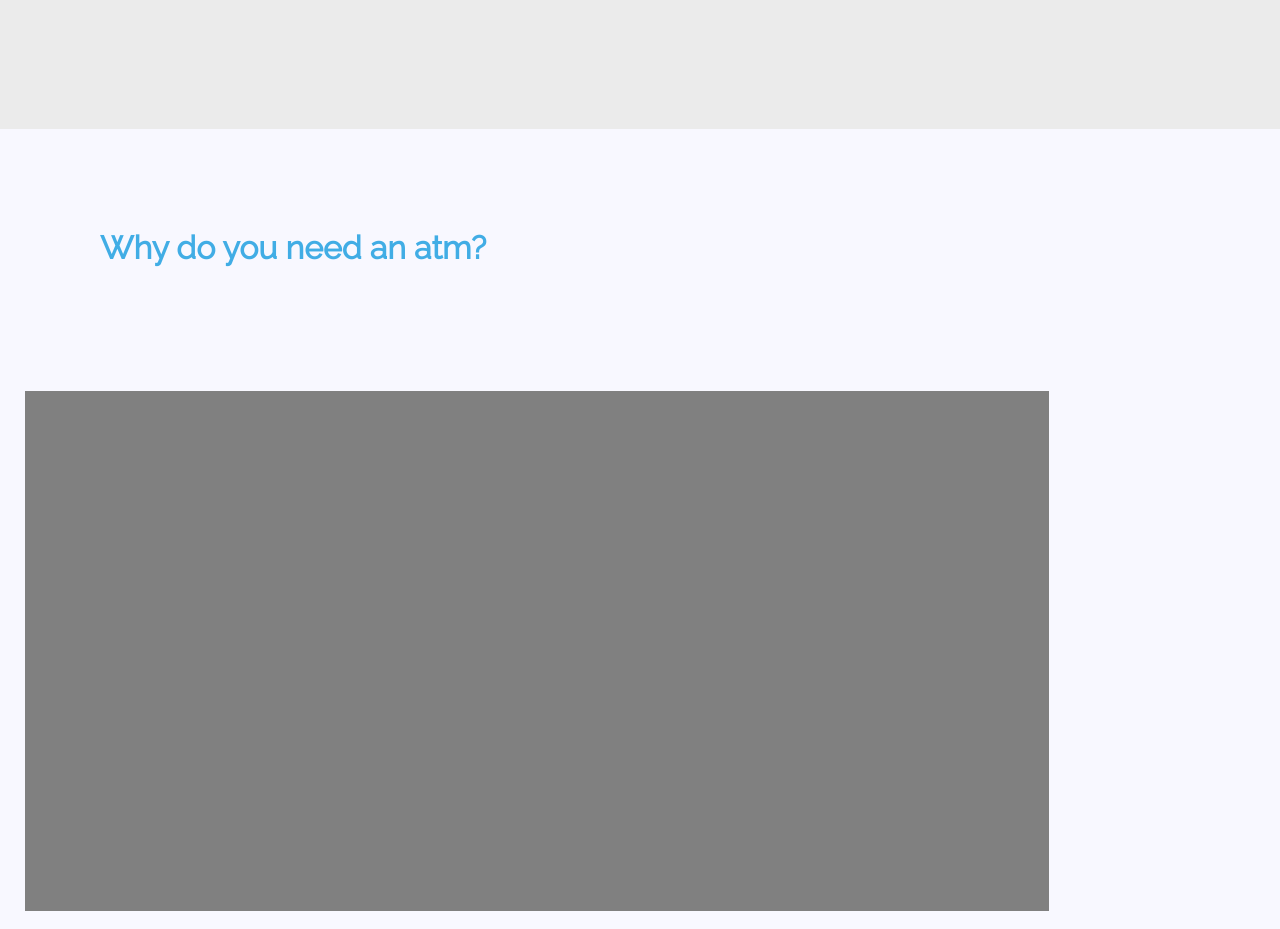
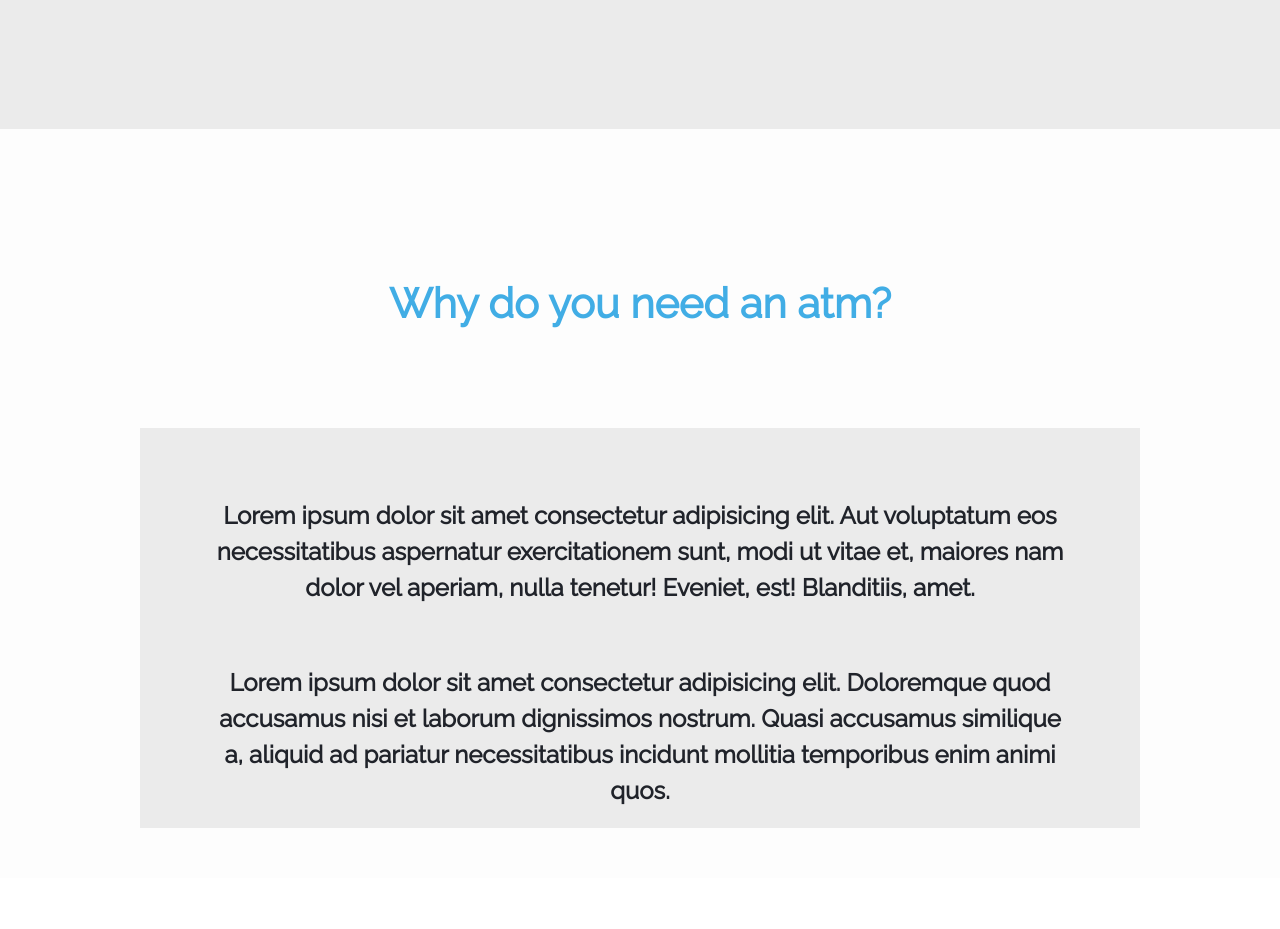
Before and after one commit to JosephAlba19/alba-company, a website: page src/index.html in a window 1280 px wide. Shown: the part 1540-2469 px from the top of the page. After the commit the page ends 2418 px from the top, so only its background shows below. Drawn offline with Linux system fonts and the light colour scheme.

Commit message:
Modified navbar

```diff
--- a/src/index.html
+++ b/src/index.html
@@ -2,7 +2,7 @@
 <html lang="en">
 
 <head>
-    <title>Alba Capital</title>
+    <title>Alba Capital|ATM's|LLC</title>
 
     <meta charset="UTF-8">
     <meta name="viewport" content="width=device-width, initial-scale=1.0">
@@ -18,7 +18,7 @@
 <body>
 
     <nav class="navbar">
-        <a href="#" class="logo">alba capital llc</a>
+        <a href="#" class="logo">alba capital ATM's llc</a>
         <ul class="nav-links">
             <li class="nav-item">
                 <a href="#" class="nav-link">Home</a>
@@ -73,10 +73,14 @@
             <h1>Why do you need an atm?</h1>
         </div>
         <div class="disc-box">
-
-        </div>
-        <div class="disc-box-1">
-
+            <p class="disc-box-abt">Lorem ipsum dolor sit amet consectetur adipisicing elit. Aut voluptatum eos
+                necessitatibus aspernatur
+                exercitationem sunt, modi ut vitae et, maiores nam dolor vel aperiam, nulla tenetur! Eveniet, est!
+                Blanditiis, amet.</p>
+            <br>
+            <P class="disc-box-abt">Lorem ipsum dolor sit amet consectetur adipisicing elit. Doloremque quod accusamus
+                nisi et laborum dignissimos nostrum. Quasi accusamus similique a, aliquid ad pariatur necessitatibus
+                incidunt mollitia temporibus enim animi quos.</P>
         </div>
     </div>
 </body>
--- a/src/scss/style.scss
+++ b/src/scss/style.scss
@@ -48,6 +48,7 @@ nav {
     .nav-item {
         padding: 10px 15px;
         .nav-link {
+            padding-bottom: 5px;
             color: #fff;
             text-decoration: none;
             position: relative;
@@ -85,6 +86,7 @@ nav {
     max-width: 100%;
     display: flex;
     align-items: center;
+
     .hero-content {
         color: $reactBlack;
         padding: 50px;
@@ -107,6 +109,7 @@ nav {
         .atm-img {
             display: flex;
             flex-direction: row;
+            flex-wrap: wrap;
         }
     }
 
@@ -132,30 +135,35 @@ nav {
         flex-direction: column;
         justify-content: space-evenly;
         align-items: center;
-        border-bottom: solid 5px $skyBlue;
+        border-top: solid 5px $skyBlue;
         .inner-info {
             line-height: 1.5;
         }
     }
 }
 #about-us {
-    background: $ghostWhite;
-    height: 100vh;
+    background: #FDFDFD;
+    // height: 100vh;
+    padding: 50px;
     .title-1 {
         color: $skyBlue;
         padding: 100px;
-        text-align: left;
+        text-align: center;
+        font-size: 1.3em;
     }
     .disc-box {
-        background: grey;
-        margin: 25px;
-        height: 65%;
-        width: 80%;
-        .disc-box-1 {
-            background: $skyBlue;
-            margin: 20px;
-            height: 35%;
-            width: 60%;
+        background: $silverBack;
+        height: 400px;
+        width: 1000px;
+        margin: 0 auto;
+        padding: 50px;
+        .disc-box-abt {
+            padding: 20px;
+            text-align: center;
+            color: $reactBlack;
+            line-height: 1.5;
+            font-weight: 800;
+            font-size: 1.5em;
         }
     }
 }
```
Also changed, not shown: src/css/style.css.
